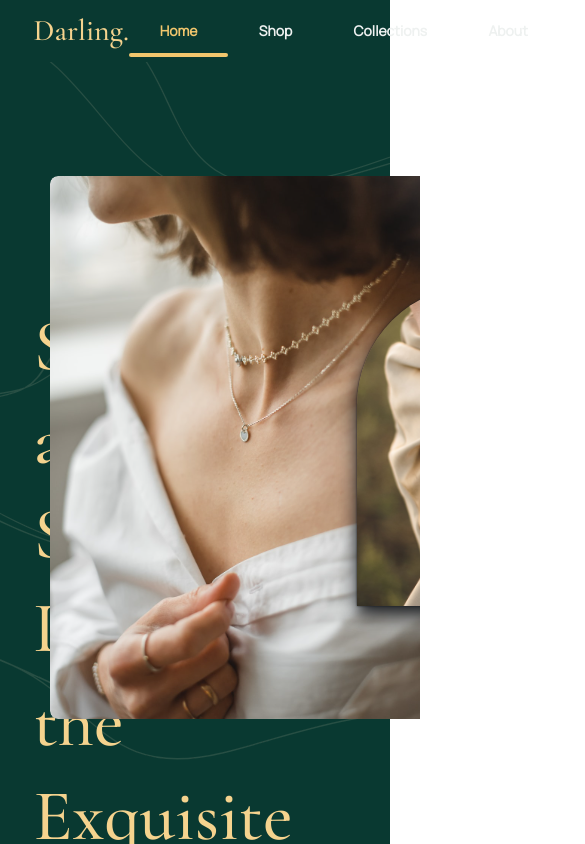
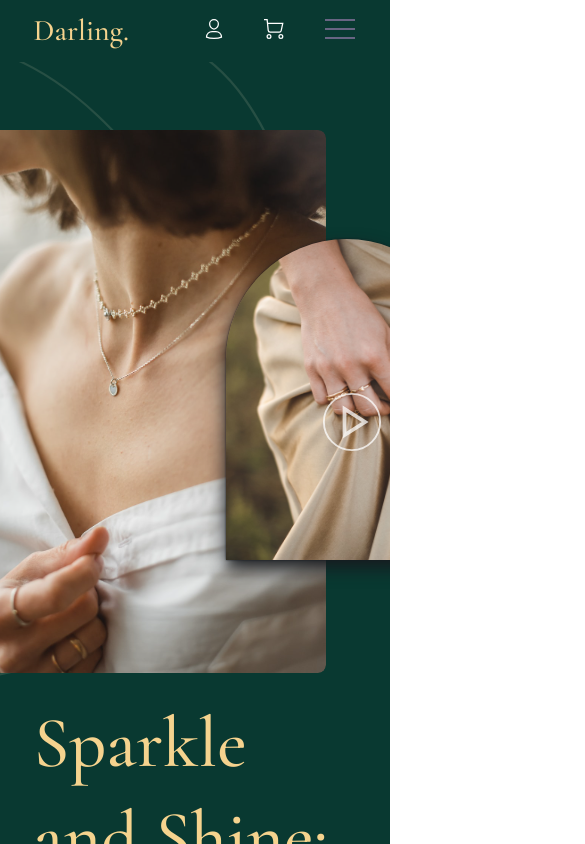
Before and after one commit to SurajPhulara/jwelry-store, a React (Create React App) app: page / in a window 390 px wide. Shown: the top 844 px of the page, 585 px wide, since content can reach past the window. Built offline with nearby package versions, Linux system fonts and the light colour scheme.

Commit message:
modified responsive bits of code

```diff
--- a/src/assets/index.js
+++ b/src/assets/index.js
@@ -29,3 +29,4 @@ export { default as twitter } from "./twitter.svg";
 export { default as facebook} from "./facebook.svg";
 export { default as linkedin} from "./linkedin.svg";
 export { default as youtube } from "./youtube.svg";
+export { default as menuIcon} from "./menuIcon.svg";
--- a/src/components/Footer/Footer.css
+++ b/src/components/Footer/Footer.css
@@ -1,5 +1,6 @@
 .footer {
-    height: 234px;
+    /* height: 234px; */
+    height: fit-content ;
     background: #093931FF;
     color: white;
     padding: 48px 8.6vw 25px;
@@ -7,6 +8,9 @@
     flex-direction: column;
     gap: 36px;
     box-sizing: border-box;
+    width: 100vw;
+    max-width: 100vw;
+    /* overflow-x: hidden; */
 }
 
 .footer_upper {
--- a/src/components/Navbar/Navbar.css
+++ b/src/components/Navbar/Navbar.css
@@ -5,6 +5,7 @@
     z-index: 99;
     width: 100vw;
     height: 62px;
+    min-height: fit-content;
     background: #093931FF;
     color: #EEF1F0;
     display: flex;
@@ -12,6 +13,7 @@
     align-items: center;
     padding: 0 8.6vw;
     box-sizing: border-box;
+    overflow: hidden;
 }
 
 .navbar__right {
@@ -54,3 +56,74 @@ a.active {
     justify-content: center;
     align-items: center;
 }
+
+.navbar__menu-toggle{
+    display: none;
+}
+
+.navbar__dropdown {
+    position: fixed;
+    top: 62px;
+    left: 0;
+    width: inherit;
+    height: 100vh;
+    background: inherit;
+    display: flex;
+    flex-direction: column;
+    align-items: center;
+    animation: slideIn 0.3s forwards;
+    background-image: url("../../assets/bg1.svg");
+  background-repeat: no-repeat;
+  background-size: cover;
+  display: none;
+  overflow: hidden;
+  padding: 0;
+  }
+
+  .navbar__dropdown a {
+    padding: 10px 20px;
+    display: block;
+    transition: transform 0.3s ease;
+    font-size: 20px;
+    display: flex;
+    justify-content: center;
+  }
+
+  .navbar__dropdown a:hover {
+    transform: scale(1.2,1.2);
+  }
+
+  .navbar_dropdown_container{
+    margin: 0;
+    padding: 0;
+    width: 110vw;
+    height: 100%;
+    display: flex;
+    flex-direction: column;
+    justify-content: center;
+    align-items: center;
+    gap: 2vh;
+  }
+
+  @keyframes slideIn {
+    from {
+      left: 100%;
+    }
+    to {
+      left: 0;
+    }
+  }
+
+
+@media screen and (max-width: 950px) {
+
+    .navbar__links{
+        display: none;
+    }
+
+    .navbar__menu-toggle,
+    .navbar__dropdown{
+        display: block;
+    }
+
+}
--- a/src/components/Navbar/Navbar.jsx
+++ b/src/components/Navbar/Navbar.jsx
@@ -1,31 +1,51 @@
-import React from 'react';
+import React, { useState } from 'react';
 import './Navbar.css';
-import { profileIcon, shoppingCartIcon } from '../../assets';
+import { profileIcon, shoppingCartIcon, menuIcon } from '../../assets';
 import Logo from '../Logo/Logo';
 import { NavLink } from 'react-router-dom';
 
 const Navbar = () => {
+
+  const [isMenuOpen, setIsMenuOpen] = useState(false);
+
+  const handleMenuToggle = () => {
+    setIsMenuOpen(!isMenuOpen);
+  };
+
+  const handleNavLinkClick = () => {
+    setIsMenuOpen(false);
+  };
   return (
     <div className='navbar'>
       <Logo />
       <div className="navbar__right font-secondary">
         <div className="navbar__links">
-          <NavLink exact to="/" activeClassName="active">Home</NavLink>
-          <NavLink to="/shop">Shop</NavLink>
-          <NavLink to="/collections">Collections</NavLink>
-          <NavLink to="/about">About</NavLink>
-          <NavLink to="/contact">Contact</NavLink>
+          <NavLink to="/" onClick={handleNavLinkClick}>Home</NavLink>
+          <NavLink to="/shop" onClick={handleNavLinkClick}>Shop</NavLink>
+          <NavLink to="/collections" onClick={handleNavLinkClick}>Collections</NavLink>
+          <NavLink to="/about" onClick={handleNavLinkClick}>About</NavLink>
+          <NavLink to="/contact" onClick={handleNavLinkClick}>Contact</NavLink>
         </div>
         <div className="navbar__icons">
-<div className="navbar__icons">
-  <NavLink to="/profile" activeClassName="active" className='navbar__icon'>
-    <img src={profileIcon} alt="profileIcon"  />
-  </NavLink>
-  <NavLink to="/cart" activeClassName="active" className='navbar__icon' >
-    <img src={shoppingCartIcon} alt="shoppingCartIcon"/>
-  </NavLink>
-</div>        </div>
+          <NavLink to="/profile" className='navbar__icon' onClick={handleNavLinkClick}> <img src={profileIcon} alt="profileIcon" /> </NavLink>
+          <NavLink to="/cart" className='navbar__icon' onClick={handleNavLinkClick}> <img src={shoppingCartIcon} alt="shoppingCartIcon" /> </NavLink>
+          <div className="navbar__menu-toggle" onClick={handleMenuToggle}>
+            <img src={menuIcon} alt="menuIcon" />
+          </div>
+        </div>
       </div>
+      {isMenuOpen && (
+        <div className="navbar__dropdown">
+          <div className="navbar_dropdown_container">
+
+          <NavLink to="/" onClick={handleNavLinkClick}>Home</NavLink>
+          <NavLink to="/shop" onClick={handleNavLinkClick}>Shop</NavLink>
+          <NavLink to="/collections" onClick={handleNavLinkClick}>Collections</NavLink>
+          <NavLink to="/about" onClick={handleNavLinkClick}>About</NavLink>
+          <NavLink to="/contact" onClick={handleNavLinkClick}>Contact</NavLink>
+          </div>
+        </div>
+      )}
     </div>
   );
 };
--- a/src/pages/Home/Home.css
+++ b/src/pages/Home/Home.css
@@ -6,7 +6,8 @@
 /* Hero Section */
 .hero__section {
   width: 100vw;
-  height: 100vh;
+  min-height: 100vh;
+  height: fit-content;
   background: #093931FF;
   background-image: url("../../assets/bg1.svg");
   background-repeat: no-repeat;
@@ -17,12 +18,16 @@
   align-items: center;
   gap: 6vw;
   padding: 0 9.6vw 0 8.6vw;
+  overflow-x: hidden;
 }
 
 /* Left Section of Hero Section */
 .hero__section__left {
-  width: 537px;
-  height: 246px;
+  width: 35vw;
+  /* height: 246px; */
+  height: fit-content;
+  margin: 82px 0 20px 0;
+  /* border: 2px solid white; */
   font-size: 72px;
   line-height: 94px;
   color: #F5D38EFF;
@@ -108,6 +113,8 @@
   justify-content: space-between;
   padding: 36px 8.6vw;
   margin: 24px 0;
+  gap: 30px 0;
+  flex-wrap: wrap;
 }
 
 /* Featured Products Section and Portfolio Section */
@@ -115,7 +122,8 @@
 .portfolio__section {
   padding: 0 0 0 8.6vw;
   width: 100vw;
-  height: 506px;
+  /* height: 506px; */
+  height: fit-content;
   box-sizing: border-box;
   display: flex;
   gap: 48px;
@@ -161,7 +169,8 @@
 /* Our Collections Section */
 .our-collections__section {
   padding: 48px 8.6vw;
-  height: 1090px;
+  /* min-height: 1090px; */
+  height: fit-content;
   display: flex;
   flex-direction: column;
   align-items: center;
@@ -258,6 +267,7 @@
 /* Slider */
 .slider {
   width: 100%;
+  height: fit-content;
 }
 
 /* Testimonial */
@@ -304,3 +314,75 @@
   top: calc(100% - 26px);
   z-index: 1;
 }
+
+
+
+
+
+
+/* Responsive Styles */
+@media screen and (max-width: 1350px) {
+  .collection__items {
+    grid-template-columns: repeat(2, auto);
+    justify-content: space-evenly;
+    grid-row-gap: 50px;
+  }
+  .collection__items > *:nth-child(3n) {
+    margin-top: 0px;
+  }
+
+  .collection__items > *:nth-child(3n+1) {
+    margin-top: 0px;
+  }
+}
+
+@media screen and (max-width: 999px) {
+  .collection__items {
+    grid-template-columns: repeat(1, auto);
+    justify-content: center;
+  }
+  .hero__section {
+    flex-direction: column-reverse;
+    padding-top: 80px;
+    justify-content: center;
+    align-items: center;
+    width: 100%;
+  }
+  .hero__section__left{
+    margin: 0px  0 100px 0;
+    padding: 0;
+    width: 100%;
+  }
+  .hero__section__right{
+    width: 100%;
+    justify-content: center;
+    padding: auto;
+    /* margin-left: 100px; */
+    /* padding-left: 8.6vw; */
+    margin-right: -100px;
+  }
+  .testimonials__section {
+    flex-direction: column;
+    gap: 50px;
+    height: fit-content;
+  }
+  .testimonials__section .section__description{
+    width: 100%;
+  }
+}
+
+@media screen and (max-width: 700px) {
+  .features__section {
+    display: flex;
+    flex-direction: column;
+    justify-content: center;
+    align-items: center;
+  }
+  .featured_products__section{
+    border: 2px solid red;
+    min-height: fit-content;
+    justify-content: center;
+    align-items: center;
+    flex-direction: column;
+  }
+}
```
Also changed, not shown: src/assets/menuIcon.svg (added).
